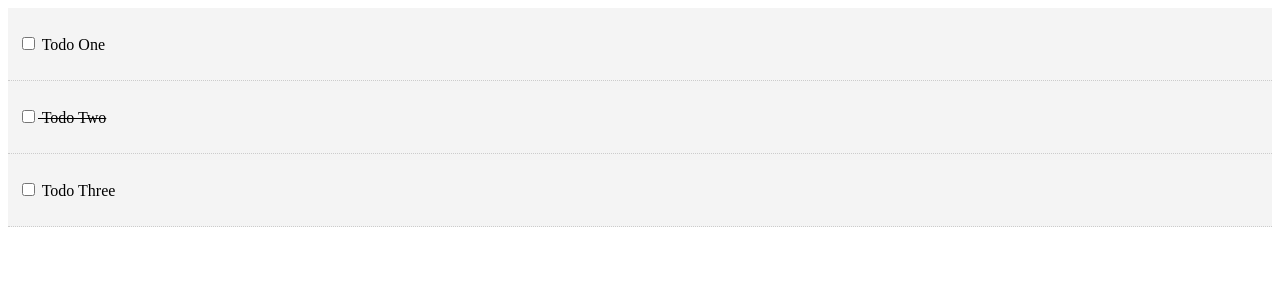
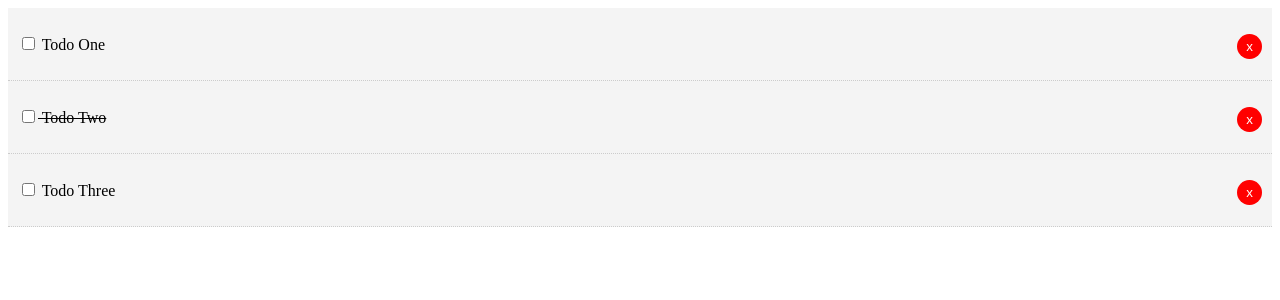
Before and after one commit to gipsycloud/vue-curd-todo, a Vue app in the folder curd/: page / in a window 1280 px wide. Shown: the top 300 px of the page. Built offline with nearby package versions, Linux system fonts and the light colour scheme.

Commit message:
adding delete function work

```diff
--- a/curd/src/App.vue
+++ b/curd/src/App.vue
@@ -3,7 +3,7 @@
     <!-- <img alt="Vue logo" src="./assets/logo.png">
     <HelloWorld msg="Welcome to Your Vue.js App"/> -->
     <!-- {{ msg }} -->
-    <Todos v-bind:todos="todos"/>
+    <Todos v-bind:todos="todos" v-on:del-todo="deleteTodo"/>
   </div>
 </template>
 
@@ -37,6 +37,11 @@
         }
       ]
     }
+  },
+  methods: {
+    deleteTodo(id) {
+      this.todos = this.todos.filter(todo => todo.id !== id);
+    }
   }
 }
 </script>
--- a/curd/src/components/TodoItem.vue
+++ b/curd/src/components/TodoItem.vue
@@ -3,6 +3,7 @@
 		<p>
 			<input type="checkbox" v-on:change="markComplete">
 			{{todo.title}}
+			<button @click="$emit('del-todo', todo.id)" class="del">x</button>
 		</p>
 	</div>
 </template>
--- a/curd/src/components/Todos.vue
+++ b/curd/src/components/Todos.vue
@@ -1,7 +1,7 @@
 <template>
 	<div>
 		<div v-bind:key="todo.id" v-for="todo in todos">
-			<TodoItem v-bind:todo="todo" />
+			<TodoItem v-bind:todo="todo" v-on:del-todo="$emit('del-todo', todo.id)" />
 		</div>
 	</div>
 </template>
```
